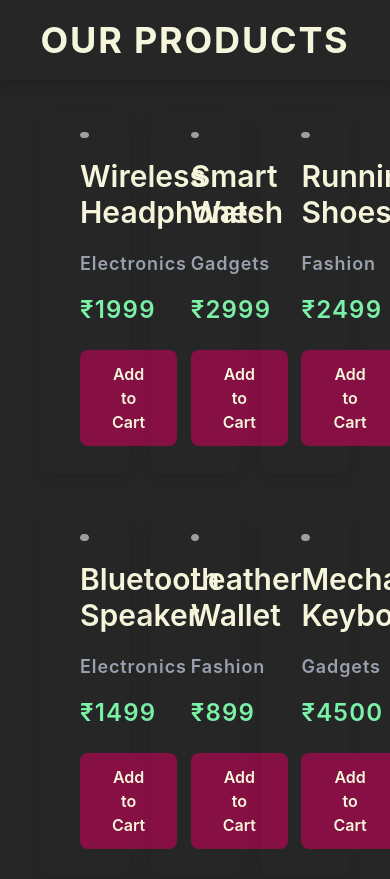
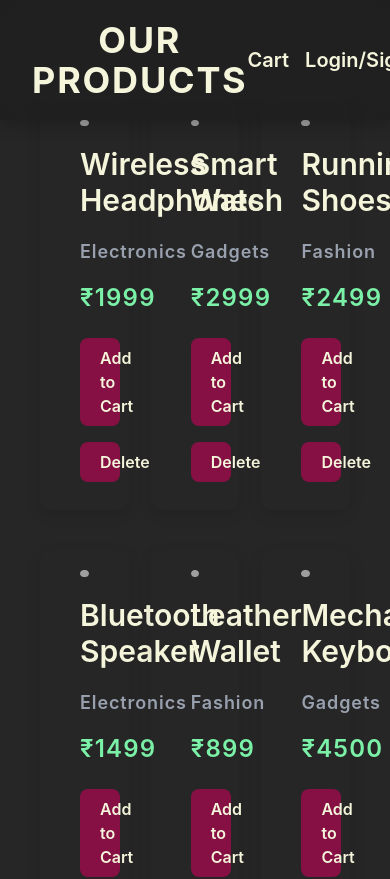
Before and after one commit to S-lakhera/Kodex-react, a React (Vite) app in the folder First-project/: page / in a window 390 px wide. Shown: the top 879 px of the page. Built offline with nearby package versions, Linux system fonts and the light colour scheme; grey boxes are pictures that could not be loaded.

Commit message:
Added active Navbar and delete feature with localstorage

```diff
--- a/First-project/src/App.jsx
+++ b/First-project/src/App.jsx
@@ -1,11 +1,12 @@
 import Container from "./components/container/Container.jsx"
+import Navbar from "./components/navbar/Navbar.jsx"
 
 function App() {
 
 
   return (
     <>
-      <h1 className="py-5 w-full font-bold tracking-wider uppercase text-4xl shadow-[0_5px_15px_rgb(0,0,0,0.2)]">Our Products</h1>
+      <Navbar/>
       <Container/>
     </>
   )
--- a/First-project/src/components/container/Container.jsx
+++ b/First-project/src/components/container/Container.jsx
@@ -1,15 +1,33 @@
-import Card from "../productCard/Card.jsx";
-import products from "../../data/products.js";
+import Card from "../productCard/Card.jsx"
+import data from "../../data/products.js";
+import { useEffect, useState } from "react";
 
 function Container() {
-    return (<>
-        <div className="container flex w-full flex-wrap justify-between py-8 px-10 gap-y-10 ">
-            {products.map((item) => (
-                    <Card key={item.id} data={item} />
-                ))
+    const [products, setProducts] = useState(() => {
+
+        const savedProducts = localStorage.getItem("myProducts");
+        return savedProducts ? JSON.parse(savedProducts) : data
+    })
+
+    useEffect(() => {
+        localStorage.setItem("myProducts", JSON.stringify(products));
+    }, [products])
+
+    const handleDelete = (id) => {
+        let updatedProducts = products.filter((elem) => elem.id !== id)
+        setProducts(updatedProducts)
+    }
+
+    return (
+         products.length === 0 ? <h1 className="font-semibold text-4xl my-26">No Items to Show</h1> : <>
+        <div className="container flex w-full flex-wrap justify-between py-8 px-10 gap-y-10 mt-17 ">
+            {products.map((product) => (
+                <Card key={product.id} product={product} handleDelete={handleDelete} />
+            ))
             }
         </div>
-    </>);
+    </>
+    );
 }
 
 export default Container;
--- /dev/null
+++ b/First-project/src/components/navbar/Navbar.jsx
@@ -0,0 +1,39 @@
+import React, { useEffect, useState } from 'react'
+
+const Navbar = () => {
+    const [isVisible, setIsVisible] = useState(true)
+    const [lastScrollY, setLastScrollY] = useState(0)
+
+    useEffect(() => {
+        const controlNavbar = () => {
+            const currentScrollY = window.scrollY;
+
+            if (currentScrollY > lastScrollY && currentScrollY > 50) {
+                setIsVisible(false)
+            } else {
+                setIsVisible(true)
+            }
+
+            setLastScrollY(currentScrollY)
+        };
+
+        window.addEventListener('scroll', controlNavbar)
+
+        return () => {
+            window.removeEventListener('scroll', controlNavbar);
+        }
+    }, [lastScrollY])
+
+    return (
+        <div className={`w-full flex shadow-[0_5px_15px_rgb(0,0,0,0.2)] bg-black/15 backdrop-blur-sm justify-between px-8
+        fixed ${isVisible ? 'translate-y-0' : '-translate-y-full'} `}>
+            <h1 className="py-5 font-bold tracking-wider uppercase text-4xl ">Our Products</h1>
+            <div className=' flex text-xl gap-4 items-center font-semibold'>
+                <p className='cursor-pointer hover:underline '>Cart</p>
+                <p className='cursor-pointer hover:underline '>Login/Signup</p>
+            </div>
+        </div>
+    )
+}
+
+export default Navbar
--- a/First-project/src/components/productCard/Card.jsx
+++ b/First-project/src/components/productCard/Card.jsx
@@ -1,15 +1,19 @@
 
-function Card(item) {
-    const product = item.data
+const Card = ({product,handleDelete}) => {
+
+
     return (
         <div className="w-2/7 rounded-xl px-10 py-5 shadow-[0_5px_15px_rgb(0,0,0,0.1)] hover:shadow-[0_10px_15px_rgb(0,0,0,0.2)] hover:-mt-1 transition-all duration-300 cursor-pointer">
             <div className="overflow-hidden rounded-xl">
-                <img src={product.image} alt="" className="rounded-xl  transition-scale duration-500  hover:scale-110" />
+                <img src={product.image} alt="" className="rounded-xl  transition-scale duration-300  hover:scale-110" />
             </div>
             <h1 className="text-3xl font-semibold py-5">{product.name}</h1>
             <p className="text-gray-400 font-semibold text-lg tracking-wider">{product.category}</p>
             <p className="text-green-300 font-semibold tracking-wider text-2xl py-4">₹{product.price} </p>
-            <button className="bg-pink-900 px-8 rounded-lg my-2 py-3 text-md font-semibold cursor-pointer">Add to Cart</button>
+            <div className="flex-col flex md:flex-row gap-x-2 justify-between">
+                <button className="bg-pink-900 px-5 rounded-lg my-2 py-2 text-md font-semibold cursor-pointer">Add to Cart</button>
+                <button className="bg-pink-900 px-5 rounded-lg my-2 py-2 text-md font-semibold cursor-pointer" onClick={() => handleDelete(product.id)} >Delete</button>
+            </div>
         </div>
     );
 }
--- a/First-project/src/data/products.js
+++ b/First-project/src/data/products.js
@@ -1,4 +1,4 @@
-const products = [
+let products = [
     {
         id: 1,
         name: "Wireless Headphones",
```
